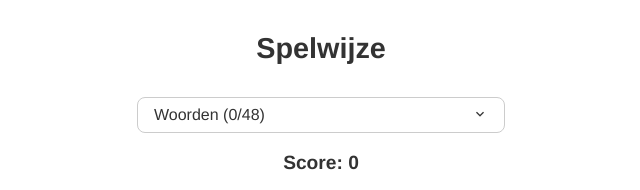
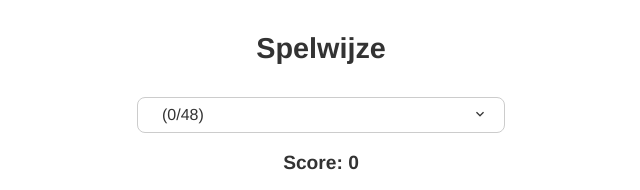
Before and after one commit to sdebruijn/pangram, a plain HTML site: page index.html in a window 1280 px wide. Shown: the top 190 px of the page, 319-959 px from the left. Drawn offline with Linux system fonts and the light colour scheme.

Commit message:
Move number of words found and score to right hand side

```diff
--- a/index.html
+++ b/index.html
@@ -16,8 +16,8 @@
             <div id="game-container">
                 <details id="guessed-words-container">
                     <summary>
-                        <span id="guessed-words-count">Woorden (0)</span>
                         <span id="recently-guessed-words-list"></span>
+                        <span id="guessed-words-count">(0/0)</span>
                     </summary>
                     <ul id="guessed-words-list"></ul>
                 </details>
--- a/script.js
+++ b/script.js
@@ -110,7 +110,7 @@ function saveGuessedWords() {
 
 function updateGuessedWords() {
     const recentWords = guessedWords.slice(-5).reverse() ?? [];
-    guessedWordsCount.textContent = `Woorden (${guessedWords.length}/${words.length})`;
+    guessedWordsCount.textContent = `(${guessedWords.length}/${words.length})`;
     recentlyGuessedWordsCount.textContent = recentWords.join(', ');
 
     guessedWordsList.innerHTML = '';
```
